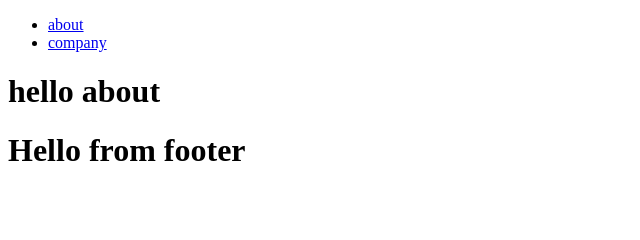
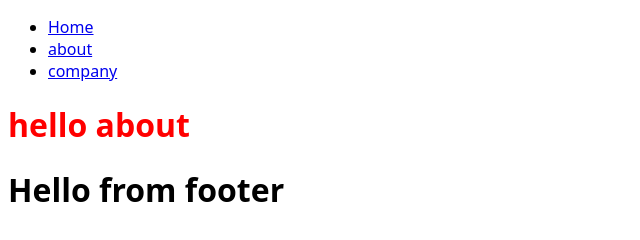
Before and after one commit to githumbi/Learning-Gatsbyjs, a Gatsby site: page /about in a window 1280 px wide. Shown: the whole page, without its empty margins (0-640 px from the left). Built offline with nearby package versions, Linux system fonts and the light colour scheme; Gatsby itself is replaced by a stand-in of ours.

Commit message:
normal styling

```diff
--- /dev/null
+++ b/src/components/Layout.css
@@ -0,0 +1,14 @@
+body {
+  font-family: system-ui, -apple-system, BlinkMacSystemFont, "Segoe UI", Roboto,
+    Oxygen, Ubuntu, Cantarell, "Open Sans", "Helvetica Neue", sans-serif;
+
+}
+
+
+.home-header{
+    color: green;
+}
+
+.about-header{
+    color: red;
+}
--- a/src/components/Layout.js
+++ b/src/components/Layout.js
@@ -1,6 +1,7 @@
 import React from 'react'
 import Navbar from './navbar'
 import Footer from './Footer'
+import './Layout.css'
 
 
 const Layout = ({children}) => {
--- a/src/components/navbar.js
+++ b/src/components/navbar.js
@@ -5,6 +5,7 @@ const navbar = () => {
   return (
     <div>
         <ul>
+        <li><Link to='/'>Home</Link> </li>
             <li><Link to='/about'>about</Link> </li>
             <li><Link to='/company/company'>company</Link></li>
         </ul>
--- a/src/pages/about.js
+++ b/src/pages/about.js
@@ -3,13 +3,11 @@ import Layout from '../components/Layout'
 
 const about = () => {
   return (
-
-
-        <Layout>
-            <h1>hello about</h1>
-        </Layout>
-
-
+    <Layout>
+      <div className='about-header'>
+        <h1>hello about</h1>
+      </div>
+    </Layout>
   )
 }
 
```
Also changed, not shown: src/pages/index.js (+11 -12 lines).
